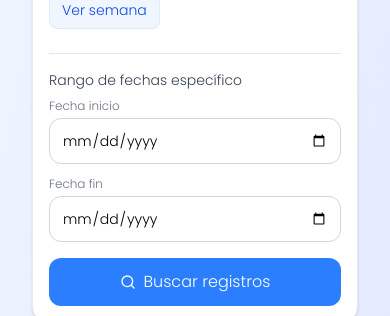
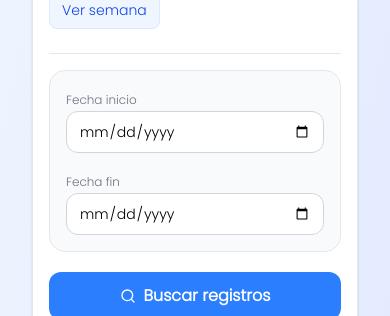
Before and after one commit to Juanjalvarezz27/SIGEAT, a Next.js app: page /home/estadisticas in a window 390 px wide. Both pictures are taken after a click on the button "Filtros avanzados". Shown: the part 528-844 px from the top of the page. Built offline with nearby package versions, Linux system fonts and the light colour scheme; no server answers; the database is empty.

Commit message:
Fix Responsive 2

```diff
--- a/src/app/components/estadisticas/FiltroFecha.tsx
+++ b/src/app/components/estadisticas/FiltroFecha.tsx
@@ -159,43 +159,47 @@ export default function FiltroFecha({
       {/* Filtros Avanzados */}
         {mostrarFiltrosAvanzados && (
           <div className="pt-4 border-t border-gray-200">
-          <form onSubmit={handleSubmit} className="space-y-4">
-            <div>
-              <p className="text-sm font-medium text-gray-700 mb-2">
-                Rango de fechas específico
-              </p>
+            <form onSubmit={handleSubmit} className="space-y-5">
+              <div className="bg-gray-50 border border-gray-200 rounded-2xl p-4 space-y-4 overflow-hidden">
 
-              <div className="grid grid-cols-1 sm:grid-cols-2 gap-3 md:gap-4">
-                <div>
-                  <label className="block text-xs text-gray-500 mb-1">
+                {/* Fecha inicio */}
+                <div className="space-y-1">
+                  <label className="text-xs text-gray-500">
                     Fecha inicio
                   </label>
+
+                  <div className="relative overflow-hidden rounded-xl border border-gray-300 bg-white px-3 py-2">
                     <input
                       type="date"
                       value={fechaInicio}
                       onChange={e => setFechaInicio(e.target.value)}
-                    className="w-full max-w-full box-border border border-gray-300 rounded-xl px-3 md:px-4 py-3 text-sm focus:outline-none focus:ring-2 focus:ring-blue-500 focus:border-transparent"
+                      className="w-full bg-transparent text-sm outline-none appearance-none"
                     />
                   </div>
+                </div>
 
-                <div>
-                  <label className="block text-xs text-gray-500 mb-1">
+                {/* Fecha fin */}
+                <div className="space-y-1">
+                  <label className="text-xs text-gray-500">
                     Fecha fin
                   </label>
+
+                  <div className="relative overflow-hidden rounded-xl border border-gray-300 bg-white px-3 py-2">
                     <input
                       type="date"
                       value={fechaFin}
                       onChange={e => setFechaFin(e.target.value)}
-                    className="w-full max-w-full box-border border border-gray-300 rounded-xl px-3 md:px-4 py-3 text-sm focus:outline-none focus:ring-2 focus:ring-blue-500 focus:border-transparent"
+                      className="w-full bg-transparent text-sm outline-none appearance-none"
                     />
                   </div>
                 </div>
               </div>
 
+              {/* Botón */}
               <button
                 type="submit"
                 disabled={cargando}
-              className="w-full sm:w-auto px-6 py-3 bg-blue-500 hover:bg-blue-600 text-white rounded-xl flex items-center justify-center gap-2 font-medium transition-colors disabled:opacity-50 disabled:cursor-not-allowed"
+                className="w-full h-12 bg-blue-500 hover:bg-blue-600 text-white rounded-xl flex items-center justify-center gap-2 font-semibold transition-colors disabled:opacity-50 disabled:cursor-not-allowed"
               >
                 <Search className="h-4 w-4" />
                 {cargando ? "Buscando..." : "Buscar registros"}
@@ -203,6 +207,7 @@ export default function FiltroFecha({
             </form>
           </div>
         )}
+
     </div>
   )
 }
```
Lines whose indentation alone changed are shown as unchanged.
